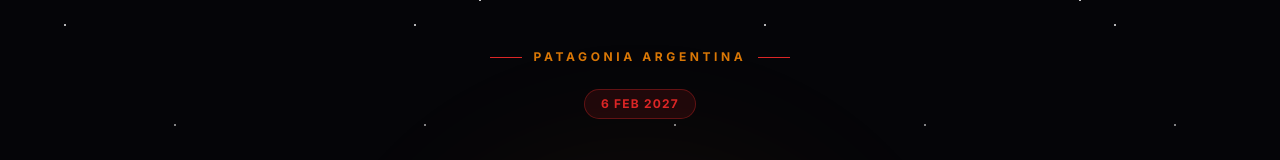
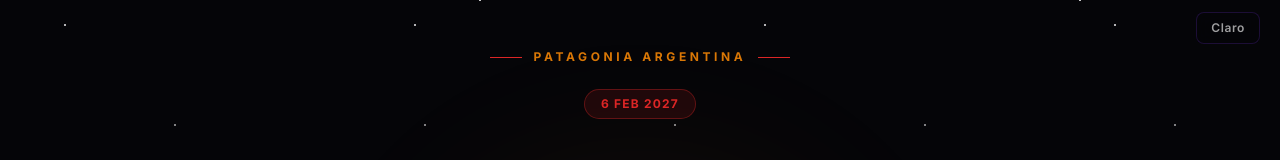
Before and after one commit to patagoniadesarrolla/eclipse-pueblo-carao, a Next.js app: page / in a window 1280 px wide. Shown: the top 160 px of the page. Built offline with nearby package versions, Linux system fonts and the light colour scheme; no server answers; the database is empty.

Commit message:
feat: mover toggle de tema al TopBar superior, simple sin emoji
https://claude.ai/code/session_01QB8AzCD82iRkjs2hfFmEG3

```diff
--- a/app/page.tsx
+++ b/app/page.tsx
@@ -1,6 +1,7 @@
 import { createServerSupabaseClient } from '@/lib/supabase-server'
 import { DEFAULT_SETTINGS, DEFAULT_FEATURES } from '@/types'
 import FloatingNav from '@/components/landing/FloatingNav'
+import TopBar from '@/components/landing/TopBar'
 import Hero from '@/components/landing/Hero'
 import Countdown from '@/components/landing/Countdown'
 import Programa from '@/components/landing/Programa'
@@ -33,6 +34,7 @@ export default async function LandingPage() {
 
   return (
     <main style={{ background: '#050508' }}>
+      <TopBar />
       <FloatingNav />
       <section id="hero"><Hero settings={settings} /></section>
       <section id="countdown"><Countdown /></section>
--- a/components/landing/FloatingNav.tsx
+++ b/components/landing/FloatingNav.tsx
@@ -1,7 +1,6 @@
 'use client'
 
 import { useEffect, useState } from 'react'
-import { useTheme } from '@/lib/ThemeContext'
 
 const SECTIONS = [
   { id: 'hero',      label: 'Inicio'           },
@@ -16,7 +15,6 @@ export default function FloatingNav() {
   const [active, setActive]   = useState('hero')
   const [hovered, setHovered] = useState<string | null>(null)
   const [visible, setVisible] = useState(false)
-  const { theme, toggle }     = useTheme()
 
   useEffect(() => {
     const onScroll = () => setVisible(window.scrollY > 120)
@@ -41,8 +39,6 @@ export default function FloatingNav() {
 
   const scrollTo = (id: string) =>
     document.getElementById(id)?.scrollIntoView({ behavior: 'smooth' })
-
-  const isLight = theme === 'light'
 
   return (
     <div
@@ -144,42 +140,6 @@ export default function FloatingNav() {
         )
       })}
 
-      {/* Separador */}
-      <div style={{ width: '1px', height: '12px', background: 'var(--c-border)', margin: '4px 0' }} />
-
-      {/* Toggle tema */}
-      <button
-        onClick={toggle}
-        title={isLight ? 'Cambiar a modo oscuro' : 'Cambiar a modo claro'}
-        style={{
-          width: '28px',
-          height: '28px',
-          borderRadius: '50%',
-          border: '1.5px solid var(--c-nav-bd)',
-          background: 'var(--c-card)',
-          cursor: 'pointer',
-          display: 'flex',
-          alignItems: 'center',
-          justifyContent: 'center',
-          fontSize: '13px',
-          transition: 'all 0.25s ease',
-          position: 'relative',
-          zIndex: 2,
-          padding: 0,
-          marginTop: '2px',
-        }}
-        onMouseEnter={e => {
-          (e.currentTarget as HTMLButtonElement).style.background = 'rgba(124,58,237,0.2)'
-          ;(e.currentTarget as HTMLButtonElement).style.borderColor = 'rgba(124,58,237,0.6)'
-        }}
-        onMouseLeave={e => {
-          (e.currentTarget as HTMLButtonElement).style.background = 'var(--c-card)'
-          ;(e.currentTarget as HTMLButtonElement).style.borderColor = 'var(--c-nav-bd)'
-        }}
-      >
-        {isLight ? '🌑' : '☀️'}
-      </button>
-
       <style>{`
         @keyframes navPulse {
           0%, 100% { box-shadow: 0 0 0 4px rgba(124,58,237,0.2), 0 0 12px rgba(124,58,237,0.6); }
--- /dev/null
+++ b/components/landing/TopBar.tsx
@@ -0,0 +1,50 @@
+'use client'
+
+import { useTheme } from '@/lib/ThemeContext'
+
+export default function TopBar() {
+  const { theme, toggle } = useTheme()
+  const isLight = theme === 'light'
+
+  return (
+    <div style={{
+      position: 'fixed',
+      top: 0,
+      right: 0,
+      zIndex: 50,
+      padding: '12px 20px',
+    }}>
+      <button
+        onClick={toggle}
+        title={isLight ? 'Cambiar a modo oscuro' : 'Cambiar a modo claro'}
+        style={{
+          display: 'flex',
+          alignItems: 'center',
+          gap: '8px',
+          padding: '6px 14px',
+          borderRadius: '8px',
+          border: '1px solid var(--c-nav-bd)',
+          background: 'var(--c-nav-bg)',
+          backdropFilter: 'blur(10px)',
+          WebkitBackdropFilter: 'blur(10px)',
+          cursor: 'pointer',
+          fontSize: '12px',
+          fontWeight: 600,
+          letterSpacing: '0.05em',
+          color: 'var(--c-text-2)',
+          transition: 'all 0.2s ease',
+        }}
+        onMouseEnter={e => {
+          (e.currentTarget as HTMLButtonElement).style.borderColor = 'rgba(124,58,237,0.5)'
+          ;(e.currentTarget as HTMLButtonElement).style.color = 'var(--c-text)'
+        }}
+        onMouseLeave={e => {
+          (e.currentTarget as HTMLButtonElement).style.borderColor = 'var(--c-nav-bd)'
+          ;(e.currentTarget as HTMLButtonElement).style.color = 'var(--c-text-2)'
+        }}
+      >
+        {isLight ? 'Oscuro' : 'Claro'}
+      </button>
+    </div>
+  )
+}
```
